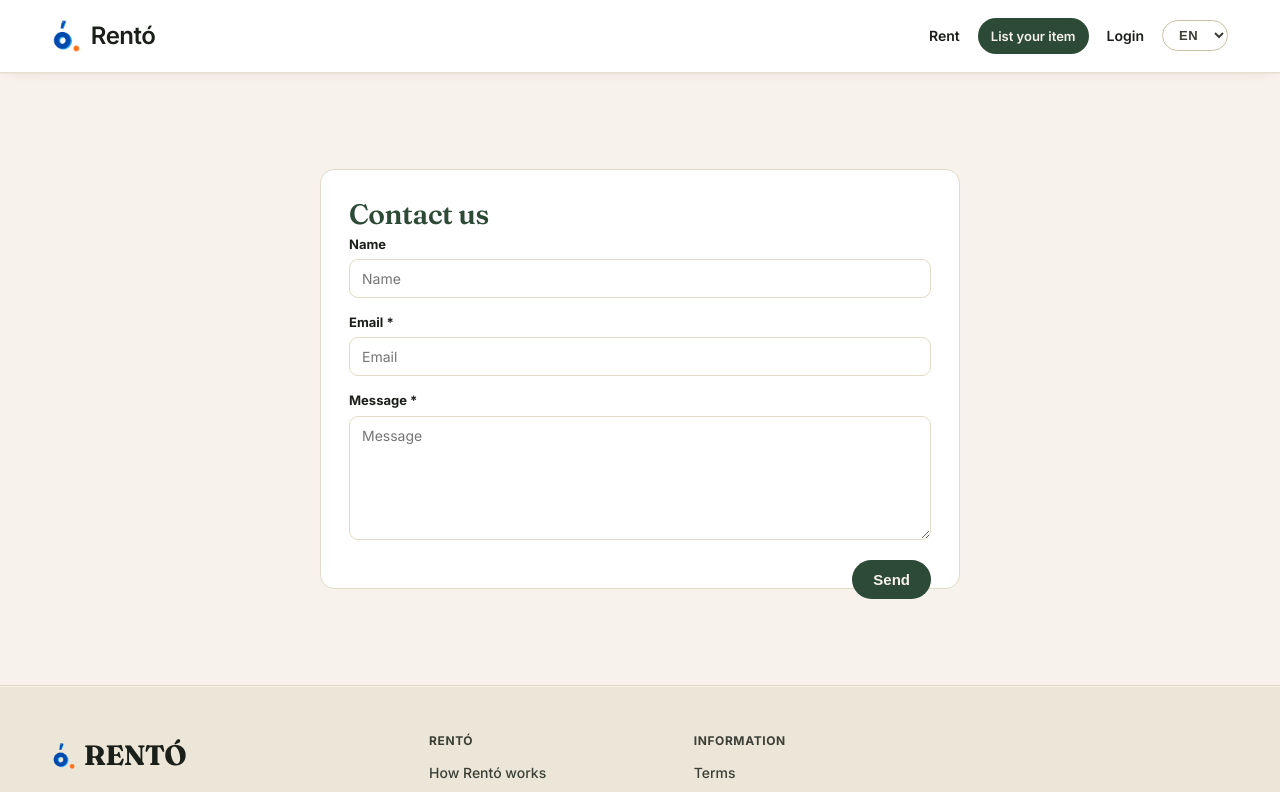
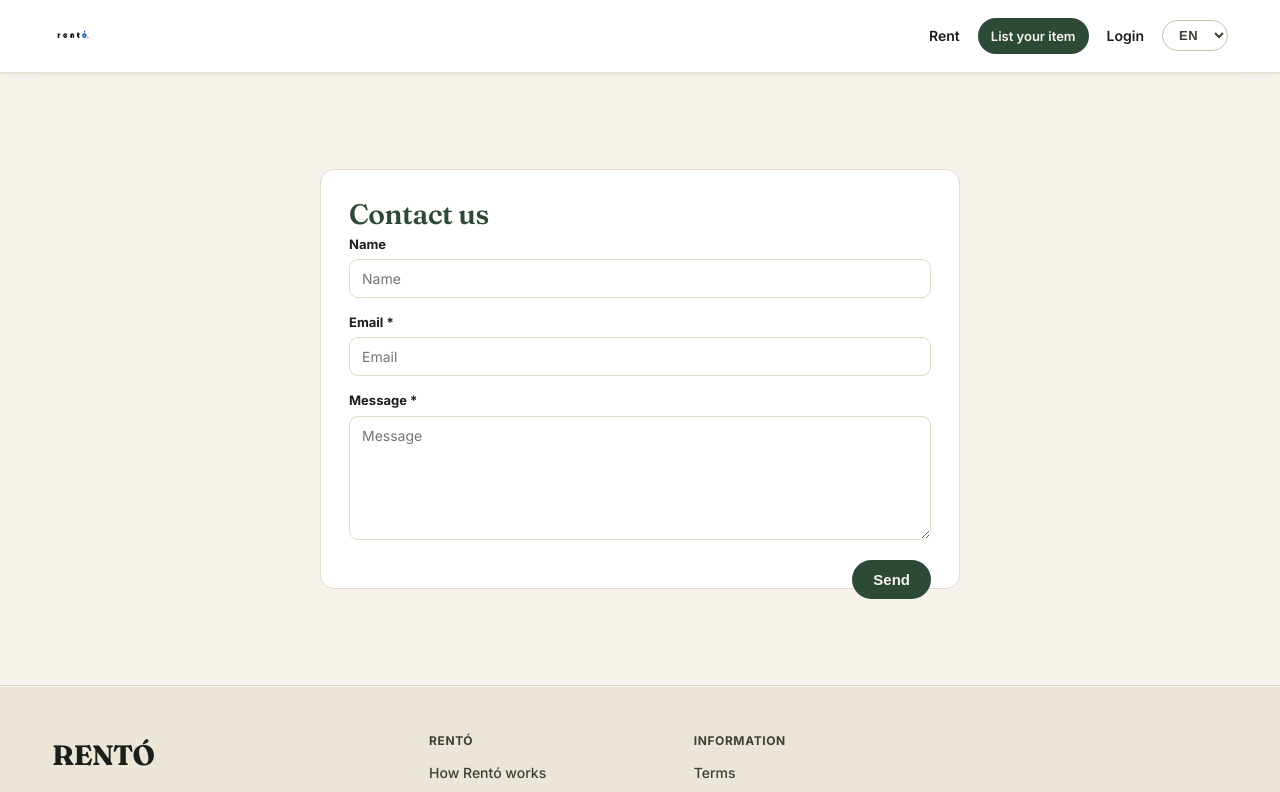
Before and after one commit to rentoleiga/rento, a React (Vite) app in the folder web/: page /contact in a window 1280 px wide. Shown: the top 792 px of the page. Built offline with nearby package versions, Linux system fonts and the light colour scheme; no server answers.

Commit message:
Header: zameni tekst+diamond sa original logo slikom (bez cropa), 42px

```diff
--- a/web/src/components/Footer.jsx
+++ b/web/src/components/Footer.jsx
@@ -9,7 +9,7 @@ export default function Footer() {
       <div className="container">
         <div className="footer-top">
           <div className="footer-brand">
-            <div className="footer-logo" style={{ display: "flex", alignItems: "center", gap: 8 }}><img src="/rento-logo.png" alt="Rentó" style={{ height: 28, width: "auto" }} onError={(e)=>e.target.style.display='none'} /> RENTÓ</div>
+            <div className="footer-logo">RENTÓ</div>
             <p className="footer-brand-desc">{t("footer.rentoDesc")}</p>
             <p className="footer-brand-sub">{t("footer.rentoSub")}</p>
             <div className="footer-social">
--- a/web/src/components/Header.jsx
+++ b/web/src/components/Header.jsx
@@ -36,9 +36,7 @@ export default function Header() {
         </button>
 
         <Link to="/" className="brand">
-          <img src="/rento-logo.png" alt="Rentó" className="brand-img" onError={(e)=>{e.target.style.display='none'; e.target.nextElementSibling.style.display='inline-block';}} />
-          <span className="brand-mark" aria-hidden="true" style={{display:'none'}} />
-          <span>Rentó</span>
+          <img src="/rento-logo.png" alt="Rentó" className="brand-img" />
         </Link>
 
         <div className={`mobile-overlay ${menuOpen ? "open" : ""}`} onClick={closeMenu} />
--- a/web/src/styles.css
+++ b/web/src/styles.css
@@ -235,10 +235,10 @@ a:hover {
   border-radius: 2px;
 }
 .brand-img {
-  height: 34px;
+  height: 42px;
   width: auto;
   object-fit: contain;
-  display: inline-block;
+  display: block;
 }
 .header-search input {
   flex: 1;
```
Also changed, not shown: web/public/rento-logo.png.
